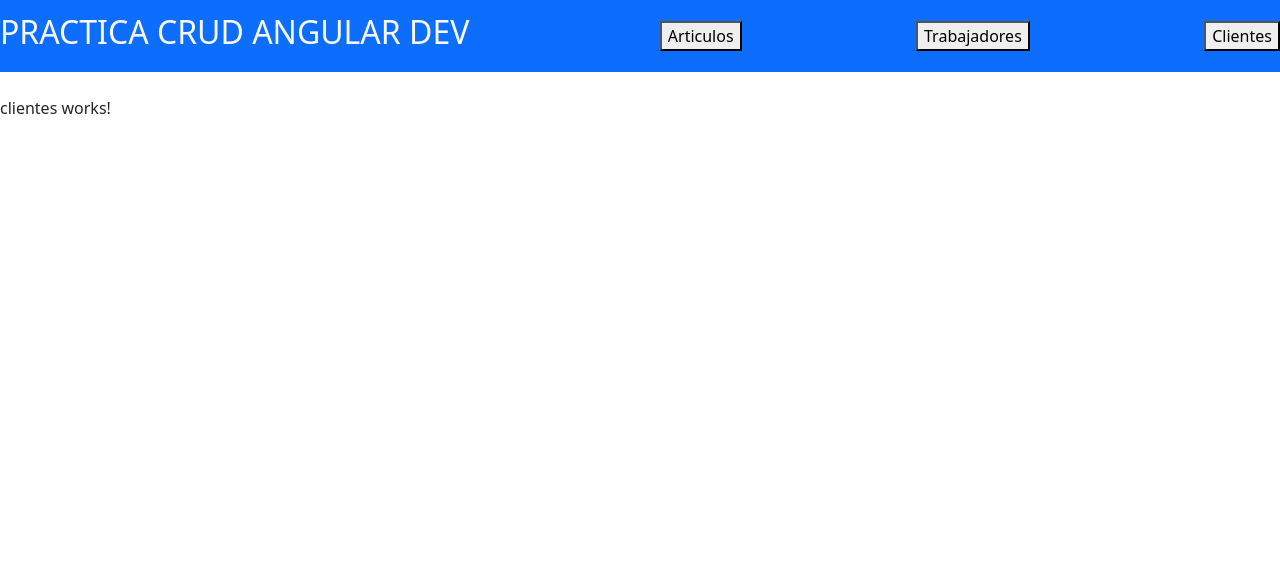
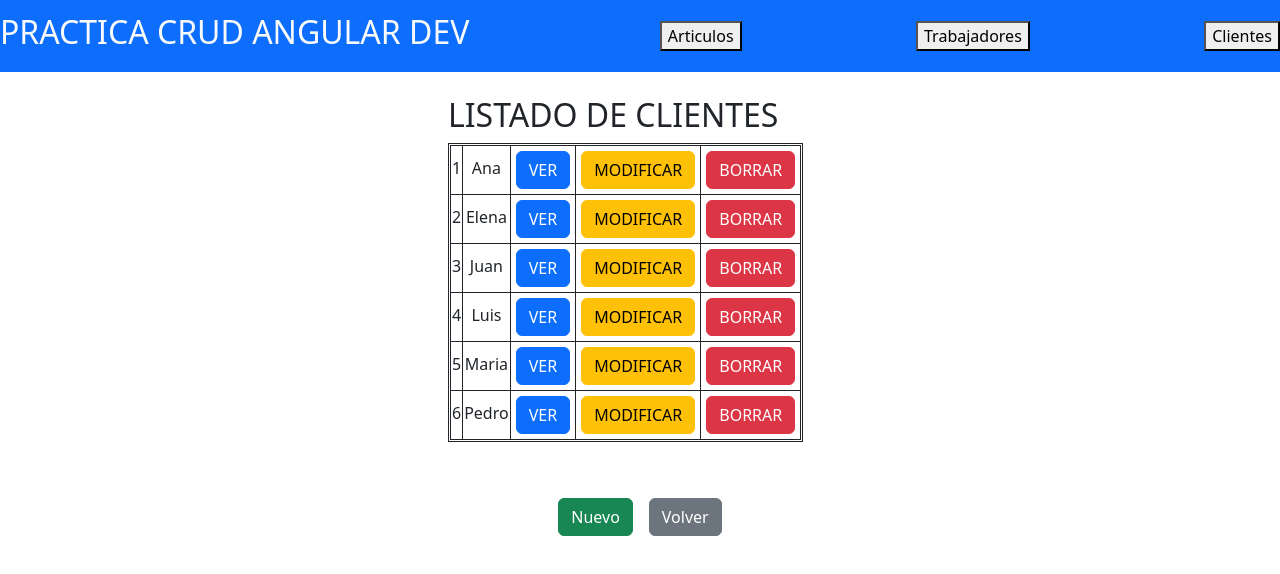
Before and after one commit to javierDMC/practicaAngularCRUD, an Angular app: page /clientes in a window 1280 px wide. Shown: the top 574 px of the page. Built offline with nearby package versions, Linux system fonts and the light colour scheme.

Commit message:
Tabla de clientes

```diff
--- a/src/app/components/clientes/cliente/cliente.component.html
+++ b/src/app/components/clientes/cliente/cliente.component.html
@@ -1 +1,30 @@
-<p>cliente works!</p>
+<div class="col mb-6">
+
+  <div class="card h-100">
+    <!--Card image-->
+    <div class="view overlay">
+      <img class="card-img-top" src="../../../../assets/{{cliente.foto}}" alt="Card image cap">  <!-- completar src con la foto del cliente -->
+      <a href="#!">
+        <div class="mask rgba-white-slight"></div>
+      </a>
+    </div>
+
+    <!--Card content-->
+    <div class="card-body">
+
+      <!--Title-->
+      <h4 class="card-title"> {{cliente.nombre}} </h4>   <!-- Mostrar nombre del cliente -->
+      <h4> {{cliente.cargo}}</h4>                     <!-- Mostrar cargo del cliente -->
+      <!--Text-->
+      <p class="card-text">Votos: {{cliente.votos}}      <!-- Mostrar votos del cliente -->
+        <img src="../../assets/like.jpg" >     <!-- Mostrar en src imagen like.jpg   y llamar a funcion like   con el id del cliente -->
+        <img src="../../assets/unlike.jpg" >     <!-- Mostrar en src imagen unlike.jpg y llamar a funcion unlike con el id del cliente -->
+      </p>
+    </div>
+    <div class="text-center">
+      <button type="button" class="btn btn-danger" >Borrar cliente</button> <!--llamar a funcion eliminar con el id del cliente -->
+    </div>
+
+  </div>
+  <!-- Card -->
+</div>
--- a/src/app/components/clientes/clientes/clientes.component.html
+++ b/src/app/components/clientes/clientes/clientes.component.html
@@ -1 +1,20 @@
-<p>clientes works!</p>
+
+<div style="margin-left: 35%;">
+  <div class="color-primary"><h2>LISTADO DE CLIENTES</h2></div>
+  <table class="border border-dark">
+    <td>
+    <tr *ngFor="let cliente of clientes" class="border border-dark text-center" >
+      <td class="border border-dark">{{cliente.id}}</td>
+      <td class="border border-dark">{{cliente.nombre}}</td>
+      <td class="border border-dark"><button class="btn btn-primary m-1">VER</button></td>
+      <td class="border border-dark"><button class="btn btn-warning m-1" >MODIFICAR</button></td>
+      <td class="border border-dark"><button class="btn btn-danger m-1" >BORRAR</button></td>
+    </tr>
+    </td>
+  </table>
+
+</div>
+<div class="text-center mt-5">
+  <button class="btn btn-success m-2">Nuevo</button>
+  <button routerLink="/" class="btn btn-secondary m-2">Volver</button>
+</div>
--- a/src/app/components/clientes/clientes/clientes.component.ts
+++ b/src/app/components/clientes/clientes/clientes.component.ts
@@ -1,5 +1,6 @@
 import { Component } from '@angular/core';
-import { Router } from '@angular/router';
+import { Cliente } from 'src/app/models/cliente';
+import { ClienteService } from 'src/app/services/cliente.service';
 
 @Component({
   selector: 'app-clientes',
@@ -8,6 +9,17 @@ import { Router } from '@angular/router';
 })
 export class ClientesComponent {
 
-  constructor(private miRouter:Router){};
+  //nos traemos datos y metodos del servicio para poder disponer de ellos
+  clientes:Cliente[]=[];
+
+  constructor(private servicioCliente:ClienteService){};
+
+  //ahora metemos el ngOnInit() para que cargue los datos, como el windoe.onload
+  ngOnInit(){
+    //en la variable this.clientes almacenamos todos los clientes con el metodo getClientes()
+    this.clientes=this.servicioCliente.getClientes();
+  }
+
+
 
 }
--- a/src/app/components/inicio/inicio.component.html
+++ b/src/app/components/inicio/inicio.component.html
@@ -1 +1,4 @@
-<p>inicio works!</p>
+<br><br><br>
+<div style="background-color: aqua;">
+  <img src="../../../assets/inicio.jpg" style="width: 100%;">
+</div>
```
Also changed, not shown: src/app/components/clientes/cliente/cliente.component.ts (+7 -1 lines), src/assets/inicio.jpg (added).
